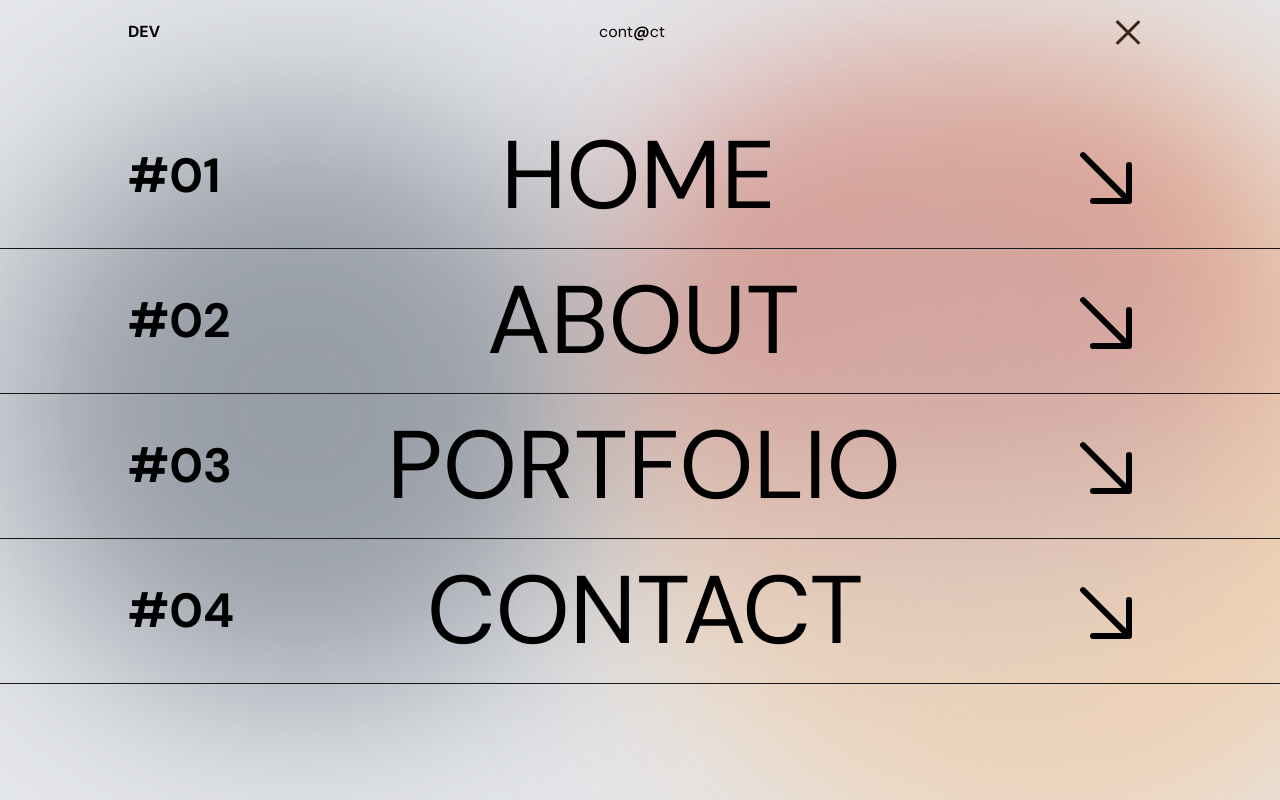
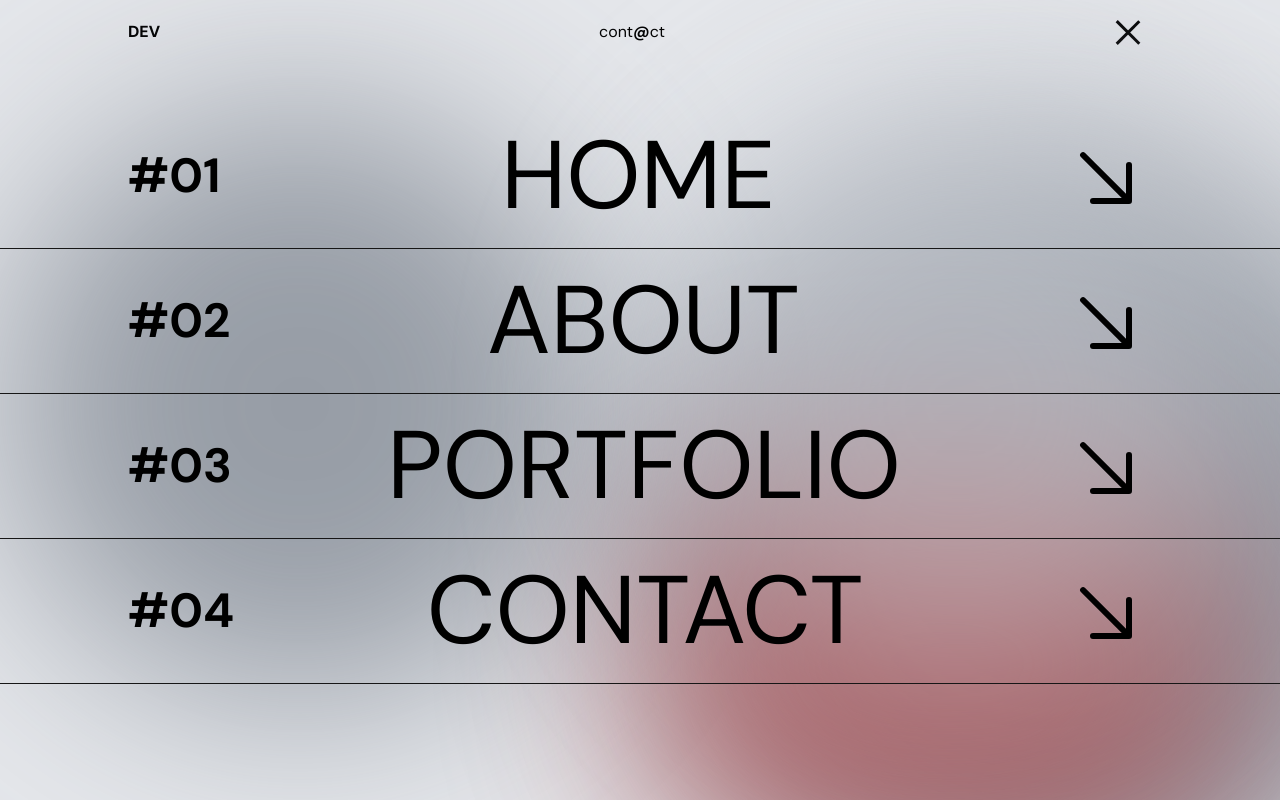
Before and after one commit to Capoverde/my-site-portfolio, a Next.js app: page / in a window 1280 px wide. Both pictures are taken after a click on the button 1128 px from the left and 32 px from the top of the page. Shown: the top 800 px of the page. Built offline with nearby package versions, Linux system fonts and the light colour scheme; some icons are missing.

Commit message:
changes in color blobs in menu

```diff
--- a/app/components/Menu/Menu.jsx
+++ b/app/components/Menu/Menu.jsx
@@ -56,8 +56,8 @@ export const Menu = ({ isOpen, onClose }) => {
           animate={isOpen ? "open" : "closed"}
           variants={variants}
         >
-          <div className={`${styles.blob1} blob absolute bottom-0 left-1/2 w-[50rem] h-[50rem] bg-orange-300 rounded-full`}></div>
-          <div className={`${styles.blob1} bg-red-700 opacity-50 rounded-full absolute w-[600px] h-[400px] left-1/2`}></div>
+          <div className={`${styles.blob1} blob absolute bottom-0 left-1/2 w-[50rem] h-[50rem] bg-gray-700 top-[10%] rounded-full`}></div>
+          <div className={`${styles.blob1} bg-red-700 opacity-50 rounded-full absolute w-[600px] h-[400px] left-1/2 bottom-0`}></div>
           <div className={`${styles.blob1} bg-gray-600 opacity-50 rounded-full absolute w-[600px] h-[600px]`}></div>
           <div className={`${styles.blob1} bg-gray-300 opacity-50 rounded-full absolute w-[600px] h-[600px] right-5`}></div>
           <ul className="nav__list uppercase w-full h-screen z-30 absolute ">
```
